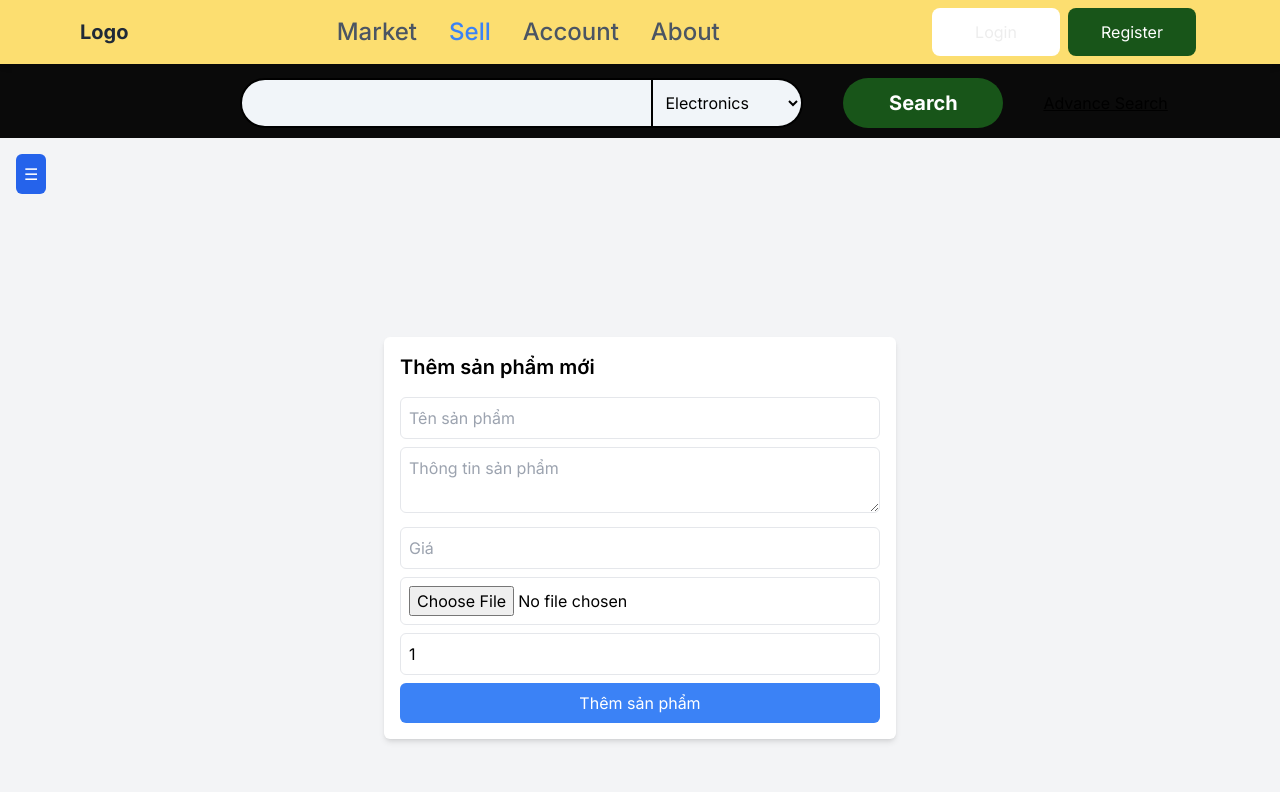
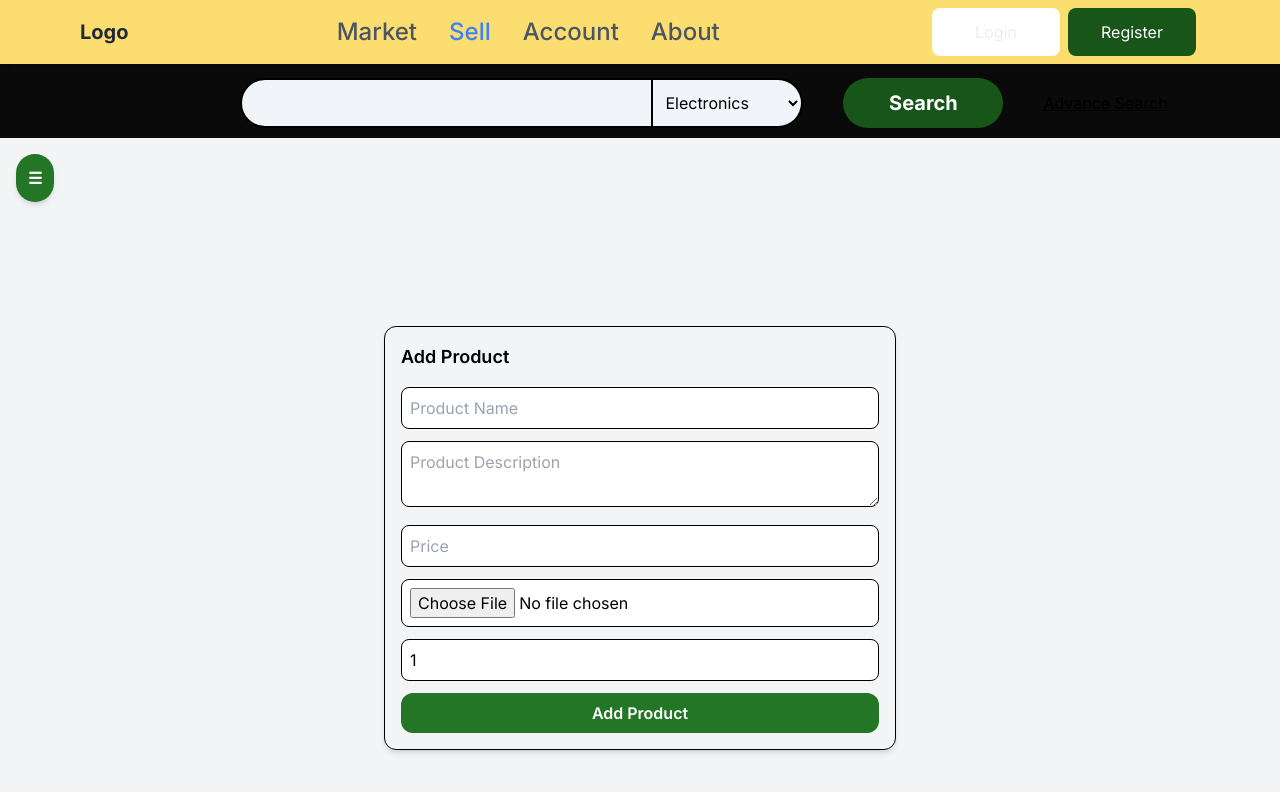
Before and after one commit to noless3011/e-commerce-fe, a Next.js app: page /sell in a window 1280 px wide. Shown: the top 792 px of the page. Built offline with nearby package versions, Linux system fonts and the light colour scheme.

Commit message:
đã chỉnh sửa giao diện Sellpage

```diff
--- a/src/app/(main)/sell/OrderStatus.tsx
+++ b/src/app/(main)/sell/OrderStatus.tsx
@@ -8,20 +8,26 @@ const OrderStatus: React.FC = () => {
     ];
 
     return (
-        <div className="bg-white p-4 rounded-md shadow-md w-full max-w-lg">
-            <h2 className="text-xl text-black font-semibold mb-4">Trạng thái đơn hàng</h2>
-            <ul>
+        <div className="bg-white p-6 rounded-xl shadow-md w-[80%] h-screen ml-[8cm]">
+            <h2 className="text-xl text-black font-semibold mb-4">Product Management</h2>
+
+            <div className="grid grid-cols-1 sm:grid-cols-2 lg:grid-cols-3 xl:grid-cols-4 gap-4">
                 {orders.map((order) => (
-                    <li key={order.id} className="text-black border-b p-2 last:border-none flex items-center space-x-4">
-                        <img src={order.image} alt={order.productName} className="w-16 h-16 object-cover rounded-md" />
-                        <div>
-                            <p><strong>Sản phẩm:</strong> {order.productName}</p>
-                            <p><strong>Trạng thái:</strong> {order.status}</p>
-                            <p><strong>Số lượng đặt:</strong> {order.quantityOrdered}</p>
+                    <div key={order.id} className="bg-gray-100 p-4 rounded-xl text-black shadow-md min-h-[450px] flex flex-col">
+                        <div className="flex justify-center">
+                            <img src={order.image} className="w-16 h-16 object-cover min-h-[250px] rounded-xl" />
                         </div>
-                    </li>
+                        <div className="flex flex-col justify-between mt-auto text-left">
+                            <p><strong>Product Name:</strong> {order.productName}</p>
+                            <p><strong>Status:</strong> {order.status}</p>
+                            <p><strong>Amount:</strong> {order.quantityOrdered}</p>
+                        </div>
+                        <div className="mt-auto flex justify-center space-x-4 w-full">
+                            <button className="bg-gray-300 text-black py-1 px-4 rounded-full hover:bg-gray-400 transition duration-200">Delete</button>
+                        </div>
+                    </div>
                 ))}
-            </ul>
+            </div>
         </div>
     );
 };
--- a/src/app/(main)/sell/ProductForm.tsx
+++ b/src/app/(main)/sell/ProductForm.tsx
@@ -19,44 +19,47 @@ const AddProductForm: React.FC = () => {
     };
 
     return (
-        <div className="bg-white p-4 rounded-md text-black shadow-md w-full max-w-lg">
-            <h2 className="text-xl font-semibold mb-4">Thêm sản phẩm mới</h2>
+        <div className="bg-yellow-300 p-4 rounded-xl text-black shadow-md w-full max-w-lg border border-black">
+            <h2 className="text-lg font-semibold mb-4 text-black">Add Product</h2>
             <input
                 type="text"
-                placeholder="Tên sản phẩm"
+                placeholder="Product Name"
                 value={productName}
                 onChange={(e) => setProductName(e.target.value)}
-                className="w-full p-2 border rounded-md mb-2"
+                className="w-full p-2 border border-black rounded-lg mb-3 bg-white"
             />
             <textarea
-                placeholder="Thông tin sản phẩm"
+                placeholder="Product Description"
                 value={productDescription}
                 onChange={(e) => setProductDescription(e.target.value)}
-                className="w-full p-2 border rounded-md mb-2"
+                className="w-full p-2 border border-black rounded-lg mb-3 bg-white"
             />
             <input
                 type="number"
-                placeholder="Giá"
+                placeholder="Price"
                 value={price}
                 onChange={(e) => setPrice(e.target.value)}
-                className="w-full p-2 border rounded-md mb-2"
+                className="w-full p-2 border border-black rounded-lg mb-3 bg-white"
             />
             <input
                 type="file"
                 accept="image/*"
                 onChange={handleImageUpload}
-                className="w-full p-2 border rounded-md mb-2"
+                className="w-full p-2 border border-black rounded-lg mb-3 bg-white"
             />
             <input
                 type="number"
-                placeholder="Số lượng"
+                placeholder="Amount"
                 value={productQuantity}
                 onChange={(e) => setProductQuantity(Number(e.target.value))}
                 min="1"
-                className="w-full p-2 border rounded-md mb-2"
+                className="w-full p-2 border border-black rounded-lg mb-3 bg-white"
             />
-            <button onClick={handleAddProduct} className="w-full p-2 bg-blue-500 text-white rounded-md">
-                Thêm sản phẩm
+            <button
+                onClick={handleAddProduct}
+                className="w-full p-2 bg-green text-white font-semibold rounded-xl hover:bg-green-600"
+            >
+                Add Product
             </button>
         </div>
     );
--- a/src/app/(main)/sell/SellerDashboard.tsx
+++ b/src/app/(main)/sell/SellerDashboard.tsx
@@ -1,48 +1,57 @@
 "use client";
 import React, { useState } from 'react';
+import AddProductForm from './ProductForm';
+import ProductList from './ProductList';
+import OrderStatus from './OrderStatus';
 
 const SellerDashboard: React.FC = () => {
     const [isMenuOpen, setIsMenuOpen] = useState(false);
     const [activeView, setActiveView] = useState('addProduct');
 
-    const toggleMenu = () => {
-        setIsMenuOpen(!isMenuOpen);
-    };
-
+    const toggleMenu = () => setIsMenuOpen(!isMenuOpen);
     const handleViewChange = (view: string) => {
         setActiveView(view);
         setIsMenuOpen(false);
     };
 
     return (
-        <div className="flex h-screen bg-gray-100">\
+        <div className="flex h-screen bg-gray-100 relative">
             <div className="absolute top-4 left-4">
-                <button onClick={toggleMenu} className="p-2 rounded-md text-gray">
+                <button
+                    onClick={toggleMenu}
+                    className="p-3 rounded-full bg-green text-white font-semibold hover:bg-green-600 shadow-md"
+                >
                     ☰
                 </button>
             </div>
-            <div
-                className={`fixed inset-y-0 left-0 z-30 w-48 bg-white shadow-lg transform ${
-                    isMenuOpen ? 'translate-x-0' : '-translate-x-full'
-                } transition-transform duration-300 ease-in-out`}
-            >
-                <div className="p-4 space-y-4">
-                    <button onClick={() => handleViewChange('addProduct')} className="block text-gray-800">
-                        Thêm sản phẩm
+
+            {isMenuOpen && (
+                <div className="absolute top-16 left-4 w-64 bg-white shadow-lg rounded-xl p-4 z-30">
+                    <button
+                        onClick={() => handleViewChange('addProduct')}
+                        className="block w-full text-left text-black font-semibold p-3 mb-2 rounded-md hover:bg-yellow-300 transition-all"
+                    >
+                        Add Product
                     </button>
-                    <button onClick={() => handleViewChange('viewProducts')} className="block text-gray-800">
-                        Xem sản phẩm
+                    <button
+                        onClick={() => handleViewChange('viewProducts')}
+                        className="block w-full text-left text-black font-semibold p-3 mb-2 rounded-md hover:bg-yellow-300 transition-all"
+                    >
+                        All Product
                     </button>
-                    <button onClick={() => handleViewChange('orderStatus')} className="block text-gray-800">
-                        Trạng thái đơn hàng
+                    <button
+                        onClick={() => handleViewChange('orderStatus')}
+                        className="block w-full text-left text-black font-semibold p-3 rounded-md hover:bg-yellow-300 transition-all"
+                    >
+                        Product Management
                     </button>
                 </div>
-            </div>
+            )}
 
-            <div className="flex-1 p-8">
-                {activeView === 'addProduct' && <div>Form thêm sản phẩm sẽ hiển thị ở đây.</div>}
-                {activeView === 'viewProducts' && <div>Danh sách các sản phẩm sẽ hiển thị ở đây.</div>}
-                {activeView === 'orderStatus' && <div>Trạng thái đơn hàng sẽ hiển thị ở đây.</div>}
+            <div className="flex-1 flex items-center justify-center">
+                {activeView === 'addProduct' && <AddProductForm />}
+                {activeView === 'viewProducts' && <ProductList />}
+                {activeView === 'orderStatus' && <OrderStatus />}
             </div>
         </div>
     );
--- a/src/app/(main)/sell/page.tsx
+++ b/src/app/(main)/sell/page.tsx
@@ -1,48 +1,13 @@
 "use client";
-import React, { useState } from 'react';
-import AddProductForm from './ProductForm';
-import ProductList from './ProductList';
-import OrderStatus from './OrderStatus';
+import React from 'react';
+import SellerDashboard from './SellerDashboard';
 
-const SellerDashboard: React.FC = () => {
-    const [isMenuOpen, setIsMenuOpen] = useState(false);
-    const [activeView, setActiveView] = useState('addProduct');
-
-    const toggleMenu = () => setIsMenuOpen(!isMenuOpen);
-    const handleViewChange = (view: string) => {
-        setActiveView(view);
-        setIsMenuOpen(false);
-    };
-
+const Page: React.FC = () => {
     return (
-        <div className="flex h-screen bg-gray-100 relative">
-            <div className="absolute top-4 left-4">
-                <button onClick={toggleMenu} className="p-2 rounded-md bg-blue-600 text-white">
-                    ☰
-                </button>
-            </div>
-
-            {isMenuOpen && (
-                <div className="absolute top-16 left-4 w-48 bg-white shadow-lg rounded-md p-4 z-30">
-                    <button onClick={() => handleViewChange('addProduct')} className="block w-full text-left text-gray-800 mb-2">
-                        Thêm sản phẩm
-                    </button>
-                    <button onClick={() => handleViewChange('viewProducts')} className="block w-full text-left text-gray-800 mb-2">
-                        Xem sản phẩm
-                    </button>
-                    <button onClick={() => handleViewChange('orderStatus')} className="block w-full text-left text-gray-800">
-                        Trạng thái đơn hàng
-                    </button>
-                </div>
-            )}
-
-            <div className="flex-1 flex items-center justify-center">
-                {activeView === 'addProduct' && <AddProductForm />}
-                {activeView === 'viewProducts' && <ProductList />}
-                {activeView === 'orderStatus' && <OrderStatus />}
-            </div>
+        <div>
+            <SellerDashboard />
         </div>
     );
 };
 
-export default SellerDashboard;
+export default Page;
```
Also changed, not shown: src/app/(main)/sell/ProductList.tsx (+22 -13 lines).
